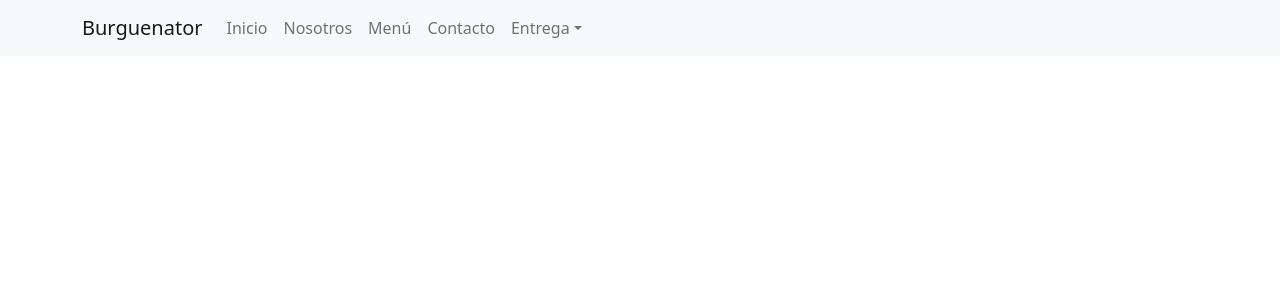
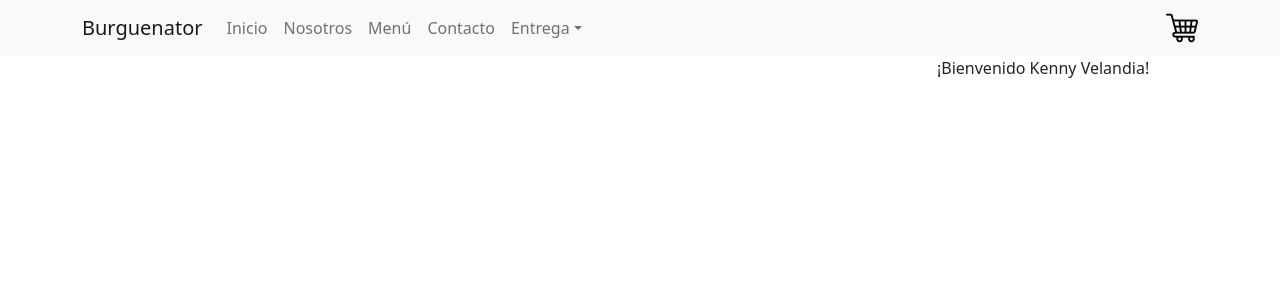
Before and after one commit to asimov86/proyectoreact, a React (Create React App) app: page / in a window 1280 px wide. Shown: the top 300 px of the page. Built offline with nearby package versions, Linux system fonts and the light colour scheme.

Commit message:
Se agrega cartwidget e itemlistcontainer

```diff
--- a/package.json
+++ b/package.json
@@ -3,6 +3,7 @@
   "version": "0.1.0",
   "private": true,
   "dependencies": {
+    "@mui/icons-material": "^5.5.1",
     "@testing-library/jest-dom": "^5.16.3",
     "@testing-library/react": "^12.1.4",
     "@testing-library/user-event": "^13.5.0",
--- a/src/App.js
+++ b/src/App.js
@@ -1,11 +1,13 @@
 import React from "react";
 import NavBar from "./components/NavBar";//Traigo el componente y abajo lo muestro
-
+import ItemListContainer from "./components/ItemListContainer";
 
 export default function App() {
   return (
     <>
       <NavBar/>
+      <ItemListContainer nombre={"Kenny"} apellido={"Velandia"} sexo="M"/>
+      {/* <ItemListContainer nombre={"María"} apellido={"Gómez"} sexo="F"/>  Si quito el comentario, guardo y comento el de arriba, en ItemListContainer hay una lógica que realiza un saludo distinto para F o M*/}
     </>
 
   );
--- /dev/null
+++ b/src/components/CartWidget.jsx
@@ -0,0 +1,10 @@
+import React from "react";
+import Carrito from "./shopping-cart.png";
+//import ShoppingCartIcon from '@mui/icons-material/ShoppingCart';  Intenté con mui y no pude, así que lo hice a la antigüita jaja
+export default function CartWidget(){
+    return(
+       <>
+               <img src={Carrito} alt="carrito"></img>
+       </>
+    )
+}
--- /dev/null
+++ b/src/components/ItemListContainer.jsx
@@ -0,0 +1,27 @@
+import React from "react";
+import {Container,Row, Col} from 'react-bootstrap';
+
+export default function ItemListContainer({nombre, apellido, sexo}){
+
+    let nombreCompleto = nombre + " " + apellido;
+    let saludoF = "¡Bienvenida";
+    let saludo = "¡Bienvenido";
+    if(sexo==="F"){saludo=saludoF}
+    return(
+       <>
+            <Container>
+                <Row>
+                    <Col></Col>
+                    <Col xs={6}></Col>
+                    <Col><p>{saludo} {nombreCompleto}!</p></Col>
+                </Row>
+                <Row>
+                    <Col></Col>
+                    <Col xs={5}></Col>
+                    <Col></Col>
+                </Row>
+            </Container>
+
+       </>
+    )
+}
--- a/src/components/NavBar.jsx
+++ b/src/components/NavBar.jsx
@@ -1,5 +1,6 @@
 import React from "react";
 import {Navbar,Nav,Container,NavDropdown} from 'react-bootstrap'; //Importo lo necesario del menu de bootstrap y abajo agrego el menu
+import CartWidget from "./CartWidget";
 
 export default function NavBar(){
     return(
@@ -17,11 +18,12 @@ export default function NavBar(){
                     <NavDropdown title="Entrega" id="basic-nav-dropdown">
                     <NavDropdown.Item href="#action/3.1">Rappi</NavDropdown.Item>
                     <NavDropdown.Item href="#action/3.2">Pedidos Ya</NavDropdown.Item>
-                    <NavDropdown.Item href="#action/3.3">Bueguenator</NavDropdown.Item>
+                    <NavDropdown.Item href="#action/3.3">Burguenator</NavDropdown.Item>
                     <NavDropdown.Divider />
                     <NavDropdown.Item href="#action/3.4">Cliente</NavDropdown.Item>
                     </NavDropdown>
                 </Nav>
+                <CartWidget/>
                 </Navbar.Collapse>
             </Container>
         </Navbar>
```
Also changed, not shown: src/App.css (line endings or trailing spaces), src/components/shopping-cart.png (added), 1 other file (tests, documents, lock files or other folders).
